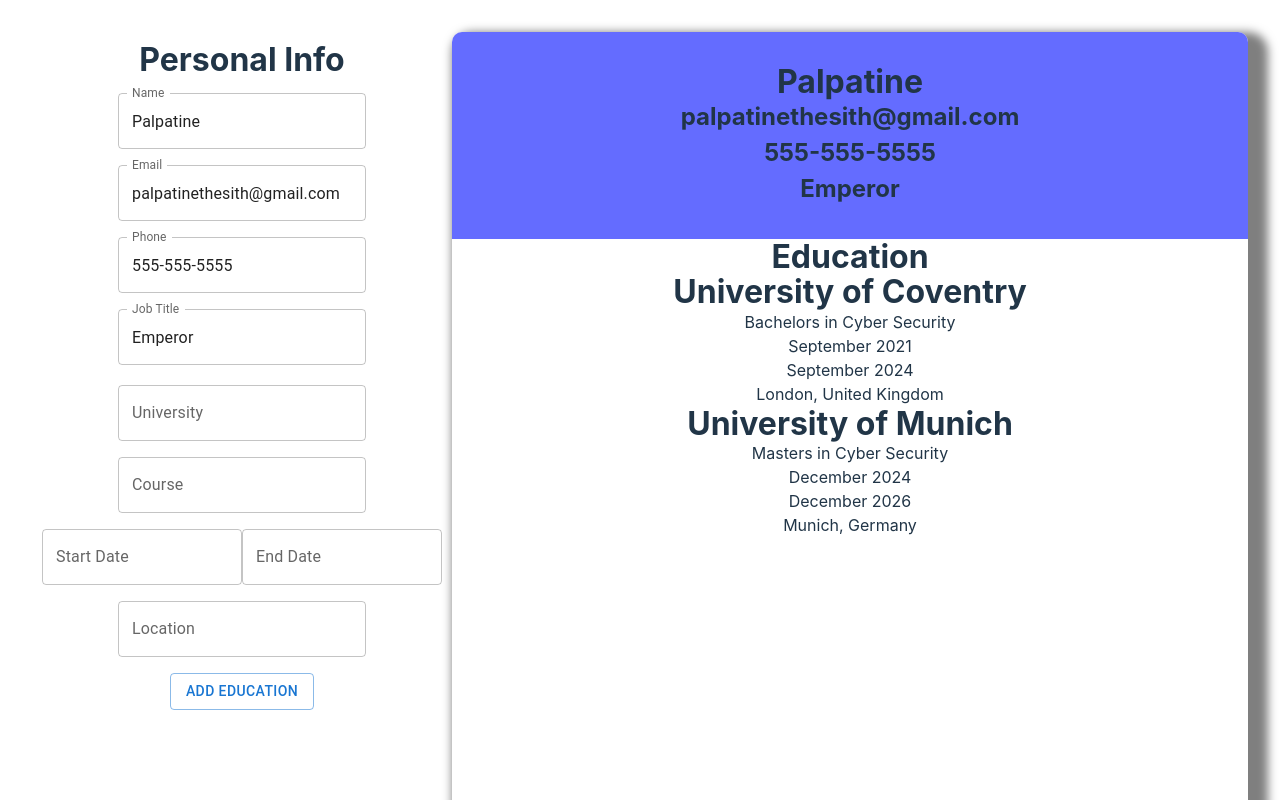
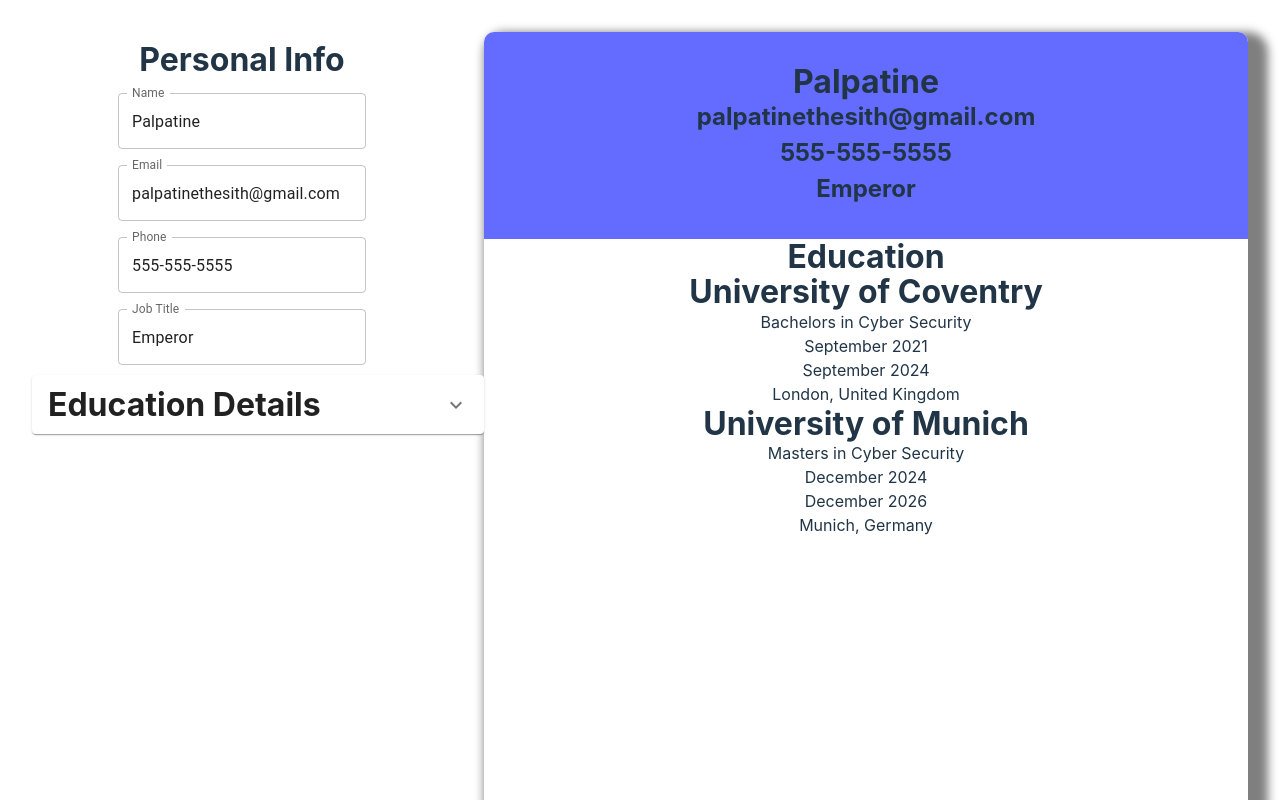
Before and after one commit to SVigramR/CV-Application, a React (Vite) app: page / in a window 1280 px wide. Shown: the top 800 px of the page. Built offline with nearby package versions, Linux system fonts and the light colour scheme.

Commit message:
Added accordian to the education edit section

```diff
--- a/src/App.jsx
+++ b/src/App.jsx
@@ -3,10 +3,9 @@
 import personal from './components/Personal/personal-data';
 import PersonalInfo from './components/Personal/person';
 import ResumeHeader from './components/PersonalPreview';
-import AddEducation from './components/Education/AddEducation';
 import educationSample from './components/Education/education_data';
 import EducationPreview from './components/EducationPreview';
-// import Education from './components/Education/education';
+import Education from './components/Education/education';
 // import { useState } from 'react';
 
 function App() {
@@ -17,8 +16,8 @@
     <div className='root-sub'>
       <div className='userInput'>
       <PersonalInfo person={personalData} changePerson={setPersonalData} />
-      <AddEducation education={educationData} updateEducation={setEducationData} />
-      </div>
+      <Education educationData={educationData} setEducationData={setEducationData} />
+    </div>
       <div className="resume">
         <ResumeHeader personDetails={personalData} />
         <EducationPreview educationData={educationData} />
--- a/src/components/Education/AddEducation.jsx
+++ b/src/components/Education/AddEducation.jsx
@@ -1,8 +1,6 @@
 import { TextField, Button } from "@mui/material";
 import { useImmer } from "use-immer";
 import { v4 as uuidv4 } from "uuid";
-// import educationSample from "./education_data";
-// import { useState } from "react";
 
 function AddEducation({education, updateEducation}) {
     const defaultObject = {
--- a/src/components/Education/education.jsx
+++ b/src/components/Education/education.jsx
@@ -1,9 +1,13 @@
-function Education() {
+import AccordianTemplate from "../Mui Components/AccordianUI";
+import AddEducation from "./AddEducation";
+
+function Education(educationData, setEducationData) {
 
     return (
         <>
-            <h1>Education Details</h1>
-
+      <AccordianTemplate title={"Education Details"}>
+            <AddEducation education={educationData} updateEducation={setEducationData} />
+      </AccordianTemplate>
         </>
     )
 }
--- a/src/components/Mui Components/AccordianUI.jsx
+++ b/src/components/Mui Components/AccordianUI.jsx
@@ -1,16 +1,19 @@
 import { Accordion, AccordionDetails, AccordionSummary } from '@mui/material';
 import ExpandMoreIcon from '@mui/icons-material/ExpandMore';
 
-function AccordianTemplate(title, content) {
+function AccordianTemplate({ title, children }) {
     return (
+      <div>
         <Accordion>
         <AccordionSummary expandIcon={<ExpandMoreIcon />} aria-controls="panel1-content" >
           <h1>{title}</h1>
         </AccordionSummary>
+
         <AccordionDetails>
-            {content}
+            {children}
         </AccordionDetails>
       </Accordion>
+      </div>
     )
 }
 
```
